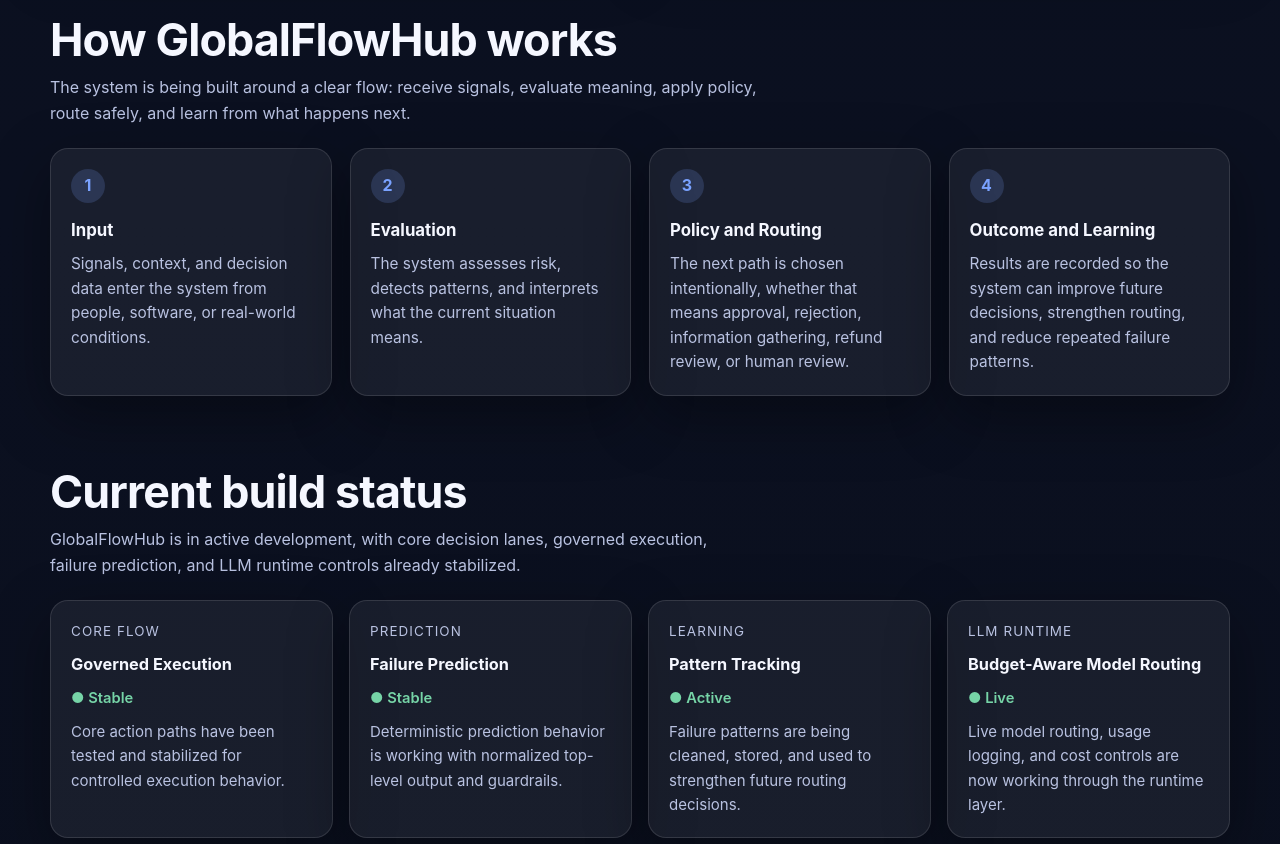
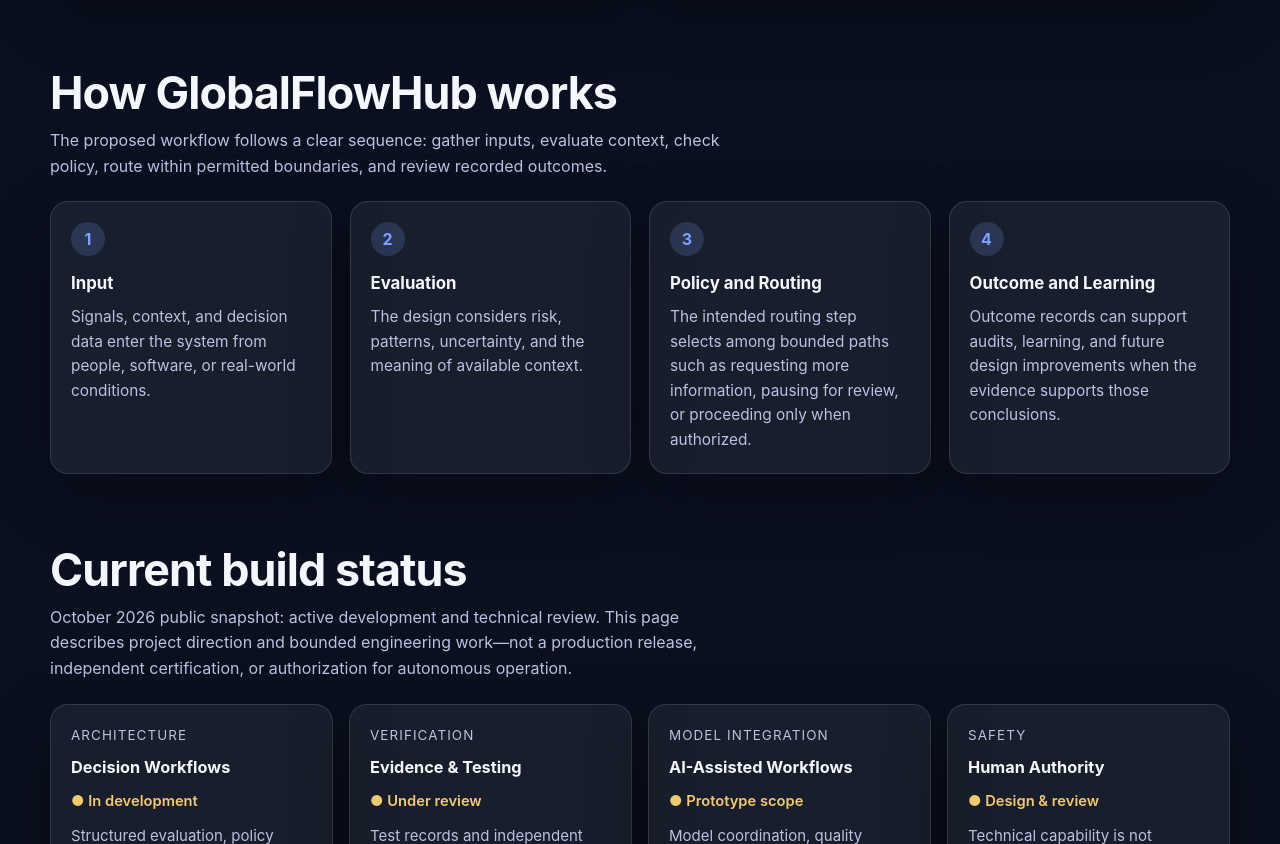
Before and after one commit to thanhmho89-prog/globalflowhub-site, a plain HTML site: page index.html in a window 1280 px wide. Shown: the part 1956-2800 px from the top of the page. Drawn offline with Linux system fonts and the light colour scheme.

Commit message:
Refresh public site copy to distinguish design, testing, and deployment

```diff
--- a/index.html
+++ b/index.html
@@ -3,10 +3,10 @@
 <head>
   <meta charset="UTF-8" />
   <meta name="viewport" content="width=device-width, initial-scale=1.0" />
-  <title>GlobalFlowHub</title>
+  <title>GlobalFlowHub | Evidence-led software development</title>
   <meta
     name="description"
-    content="GlobalFlowHub is a system platform for evaluating signals, applying policy, routing actions, learning from outcomes, and keeping human review where it matters most."
+    content="GlobalFlowHub is an independent software project exploring evidence-led decision workflows, policy-aware routing, traceability, and human oversight."
   />
   <style>
     :root {
@@ -326,7 +326,7 @@
       align-items: center;
       gap: 8px;
       font-size: 0.92rem;
-      color: var(--success);
+      color: var(--warning);
       font-weight: 600;
       margin-bottom: 10px;
     }
@@ -455,12 +455,9 @@
     <section class="hero">
       <div class="container hero-grid">
         <div>
-          <div class="eyebrow">System intelligence for evaluation, routing, execution, and learning</div>
-          <h1>Safer decisions. Smarter routing. Real-world execution.</h1>
-          <p>
-            GlobalFlowHub is a system platform for evaluating signals, applying policy,
-            routing actions, learning from outcomes, and keeping human review where it matters most.
-          </p>
+          <div class="eyebrow">Independent software development · Public project overview</div>
+          <h1>Safer decisions. Clearer boundaries. Evidence-led development.</h1>
+          <p>GlobalFlowHub explores how software can evaluate inputs, apply policy, route decisions, record outcomes, and preserve human oversight. The project remains in active development.</p>
           <div class="hero-actions">
             <a href="#how" class="button primary">See How It Works</a>
             <a href="#status" class="button secondary">Follow the Build</a>
@@ -495,10 +492,7 @@
       <div class="container">
         <div class="section-head">
           <h2>What is GlobalFlowHub?</h2>
-          <p>
-            GlobalFlowHub is not just another chatbot. It is a structured intelligence system
-            designed to evaluate inputs, guide decisions, route actions, and improve through feedback over time.
-          </p>
+          <p>GlobalFlowHub is an independent software project exploring structured decision workflows. Its design focuses on evaluation, traceability, policy-aware routing, and responsible feedback.</p>
         </div>
         <div class="panel">
           <p>
@@ -549,10 +543,7 @@
       <div class="container">
         <div class="section-head">
           <h2>How GlobalFlowHub works</h2>
-          <p>
-            The system is being built around a clear flow: receive signals, evaluate meaning,
-            apply policy, route safely, and learn from what happens next.
-          </p>
+          <p>The proposed workflow follows a clear sequence: gather inputs, evaluate context, check policy, route within permitted boundaries, and review recorded outcomes.</p>
         </div>
         <div class="steps">
           <article class="step">
@@ -567,27 +558,19 @@
           <article class="step">
             <div class="step-num">2</div>
             <h3>Evaluation</h3>
-            <p>
-              The system assesses risk, detects patterns, and interprets what the current situation means.
-            </p>
+            <p>The design considers risk, patterns, uncertainty, and the meaning of available context.</p>
           </article>
 
           <article class="step">
             <div class="step-num">3</div>
             <h3>Policy and Routing</h3>
-            <p>
-              The next path is chosen intentionally, whether that means approval, rejection,
-              information gathering, refund review, or human review.
-            </p>
+            <p>The intended routing step selects among bounded paths such as requesting more information, pausing for review, or proceeding only when authorized.</p>
           </article>
 
           <article class="step">
             <div class="step-num">4</div>
             <h3>Outcome and Learning</h3>
-            <p>
-              Results are recorded so the system can improve future decisions, strengthen routing,
-              and reduce repeated failure patterns.
-            </p>
+            <p>Outcome records can support audits, learning, and future design improvements when the evidence supports those conclusions.</p>
           </article>
         </div>
       </div>
@@ -598,46 +581,36 @@
         <div class="section-head">
           <h2>Current build status</h2>
           <p>
-            GlobalFlowHub is in active development, with core decision lanes, governed execution,
-            failure prediction, and LLM runtime controls already stabilized.
+            October 2026 public snapshot: active development and technical review.
+            This page describes project direction and bounded engineering work—not a production release,
+            independent certification, or authorization for autonomous operation.
           </p>
         </div>
 
         <div class="status-grid">
           <div class="status-card">
-            <div class="status-label">Core Flow</div>
-            <div class="status-title">Governed Execution</div>
-            <div class="status-value">● Stable</div>
-            <p>
-              Core action paths have been tested and stabilized for controlled execution behavior.
-            </p>
+            <div class="status-label">Architecture</div>
+            <div class="status-title">Decision Workflows</div>
+            <div class="status-value">● In development</div>
+            <p>Structured evaluation, policy checks, routing, and human review are ongoing design priorities.</p>
           </div>
-
           <div class="status-card">
-            <div class="status-label">Prediction</div>
-            <div class="status-title">Failure Prediction</div>
-            <div class="status-value">● Stable</div>
-            <p>
-              Deterministic prediction behavior is working with normalized top-level output and guardrails.
-            </p>
+            <div class="status-label">Verification</div>
+            <div class="status-title">Evidence &amp; Testing</div>
+            <div class="status-value">● Under review</div>
+            <p>Test records and independent critique inform changes; any results apply only to their tested scope.</p>
           </div>
-
           <div class="status-card">
-            <div class="status-label">Learning</div>
-            <div class="status-title">Pattern Tracking</div>
-            <div class="status-value">● Active</div>
-            <p>
-              Failure patterns are being cleaned, stored, and used to strengthen future routing decisions.
-            </p>
+            <div class="status-label">Model Integration</div>
+            <div class="status-title">AI-Assisted Workflows</div>
+            <div class="status-value">● Prototype scope</div>
+            <p>Model coordination, quality checks, and resource awareness are being explored—not advertised as production services.</p>
           </div>
-
           <div class="status-card">
-            <div class="status-label">LLM Runtime</div>
-            <div class="status-title">Budget-Aware Model Routing</div>
-            <div class="status-value">● Live</div>
-            <p>
-              Live model routing, usage logging, and cost controls are now working through the runtime layer.
-            </p>
+            <div class="status-label">Safety</div>
+            <div class="status-title">Human Authority</div>
+            <div class="status-value">● Design &amp; review</div>
+            <p>Technical capability is not operational permission. Higher-risk actions require explicit human decisions and suitable safeguards.</p>
           </div>
         </div>
       </div>
@@ -653,11 +626,7 @@
           </p>
         </div>
         <div class="panel">
-          <p>
-            The goal is not unchecked automation. The goal is safer coordination between intelligence,
-            systems, and people. That means preserving uncertainty, surfacing review when needed,
-            tracking outcomes, and improving without hiding the logic chain that got us there.
-          </p>
+          <p>The goal is not unchecked automation. We aim to make uncertainty visible, keep decisions attributable, and distinguish design proposals from tested behavior and authorized operation. Public descriptions intentionally omit sensitive implementation and security details.</p>
         </div>
       </div>
     </section>
@@ -698,10 +667,7 @@
       <div class="container">
         <div class="cta-box">
           <h2>We’re building carefully, on purpose.</h2>
-          <p>
-            GlobalFlowHub is being built step by step with clean structure, stable behavior,
-            safe routing, and meaningful learning before scaling outward.
-          </p>
+          <p>GlobalFlowHub is evolving through study, prototyping, review, and verification. Features will be described as ready only when there is evidence to support that claim.</p>
           <a href="mailto:hello@globalflowhub.org" class="button primary">Track Progress</a>
         </div>
       </div>
```
